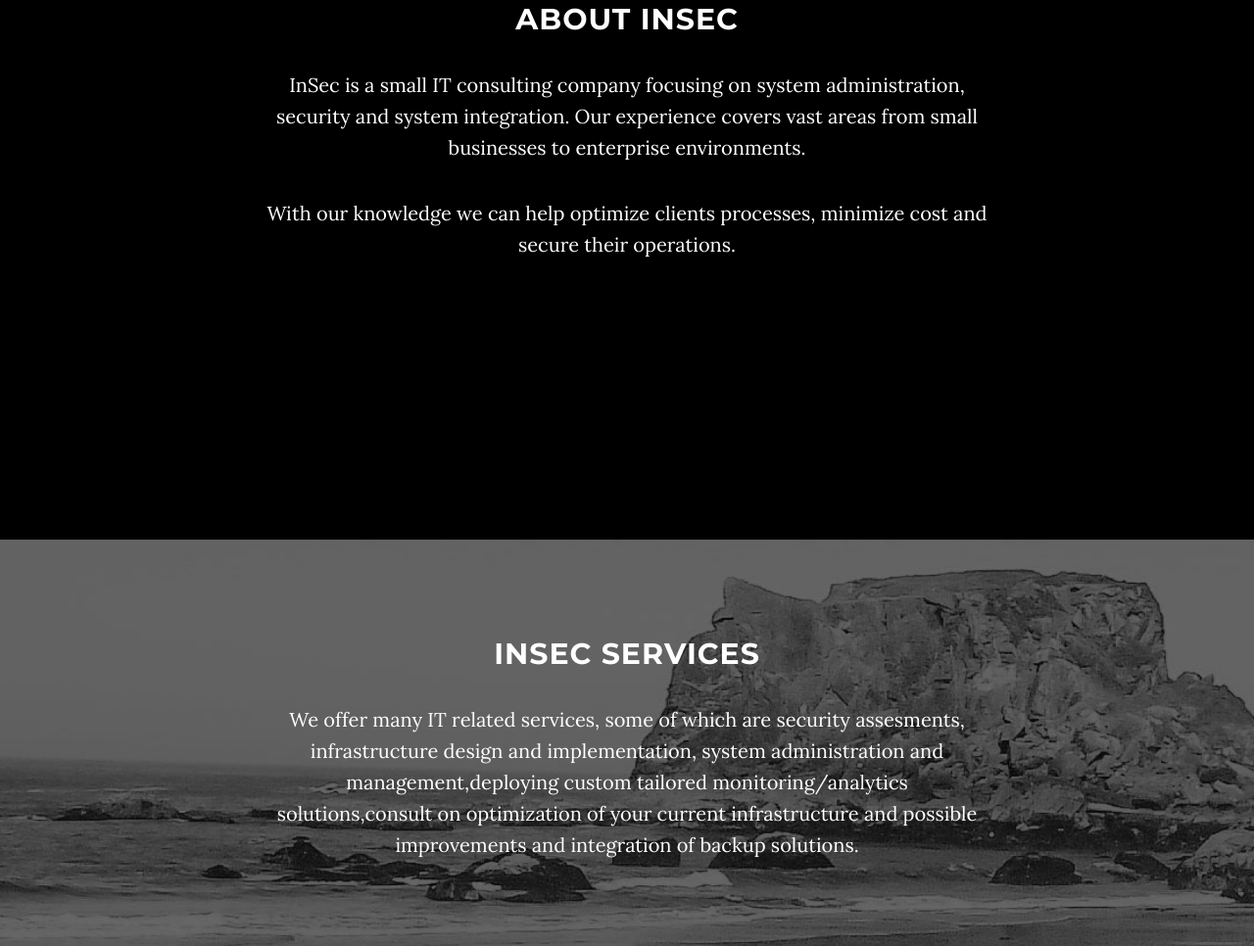
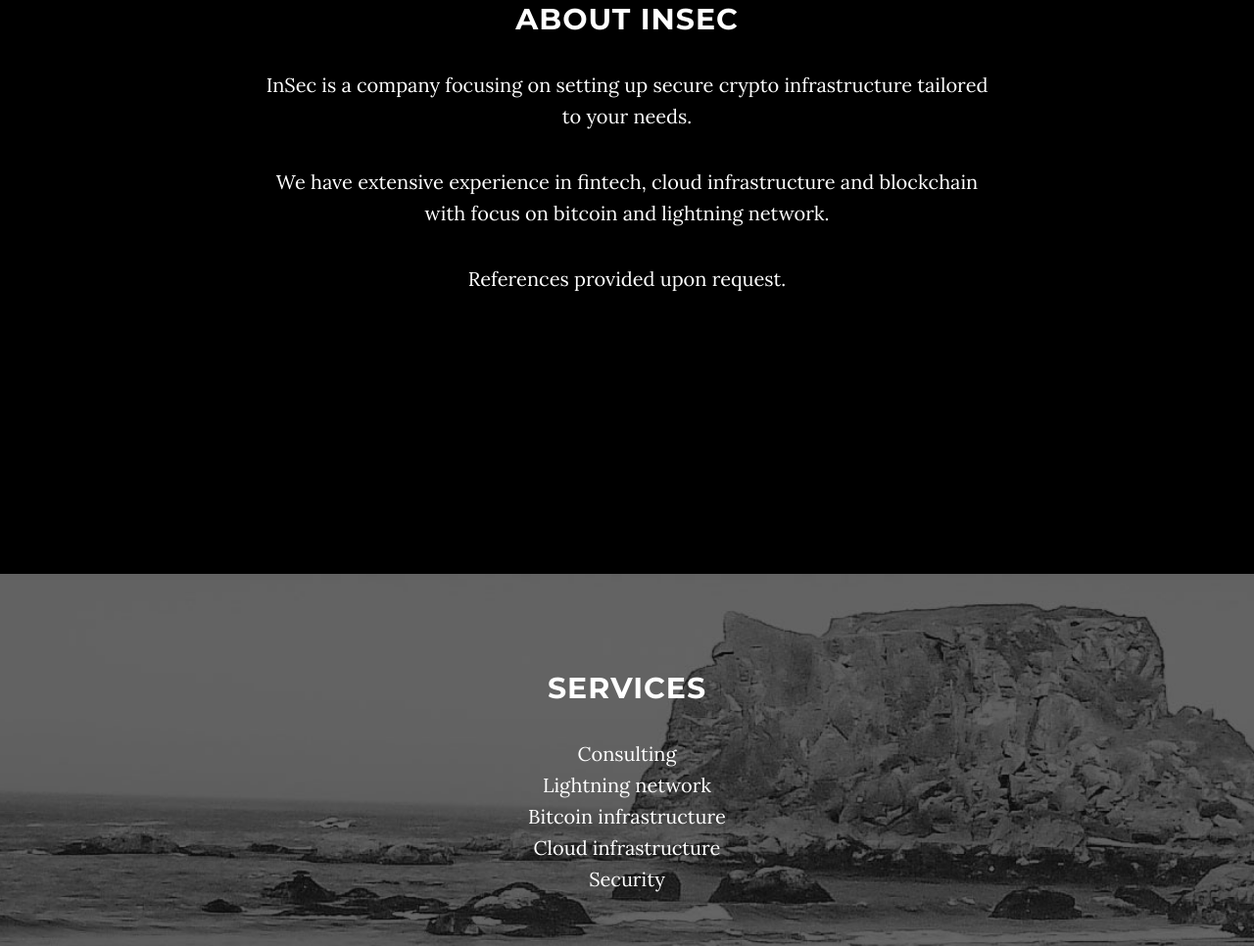
Before and after one commit to insec/insec.si, a plain HTML site: page index.html in a window 1280 px wide. Shown: the part 1047-2013 px from the top of the page at 98% size. Drawn offline with Linux system fonts and the light colour scheme.

Commit message:
2020 updates

```diff
--- a/index.html
+++ b/index.html
@@ -22,12 +22,6 @@
     <link href="https://fonts.googleapis.com/css?family=Lora:400,700,400italic,700italic" rel="stylesheet" type="text/css">
     <link href="https://fonts.googleapis.com/css?family=Montserrat:400,700" rel="stylesheet" type="text/css">
 
-    <!-- HTML5 Shim and Respond.js IE8 support of HTML5 elements and media queries -->
-    <!-- WARNING: Respond.js doesn't work if you view the page via file:// -->
-    <!--[if lt IE 9]>
-        <script src="https://oss.maxcdn.com/libs/html5shiv/3.7.0/html5shiv.js"></script>
-        <script src="https://oss.maxcdn.com/libs/respond.js/1.4.2/respond.min.js"></script>
-    <![endif]-->
 
 </head>
 
@@ -41,7 +35,7 @@
                     <i class="fa fa-bars"></i>
                 </button>
                 <a class="navbar-brand page-scroll" href="#page-top">
-                    <!-- <i class="fa fa-play-circle"></i>  <span class="light">Start</span> Bootstrap -->
+
                 </a>
             </div>
 
@@ -91,10 +85,12 @@
         <div class="row">
             <div class="col-lg-8 col-lg-offset-2">
                 <h2>About InSec</h2>
-                <p>InSec is a small IT consulting company focusing on system administration, security and system integration. Our experience covers vast areas from small businesses to enterprise environments.</p>
+                <p>InSec is a company focusing on setting up secure crypto infrastructure tailored to your needs.</p>
 
-		<p>With our knowledge we can help optimize clients processes, minimize cost and secure their operations.</p>
-<!--                <p>Together with our </p> -->
+		<p>We have extensive experience in fintech, cloud infrastructure and blockchain with focus on bitcoin and lightning network.
+
+        </p>
+        <p>           References provided upon request.</p>
             </div>
         </div>
     </section>
@@ -104,9 +100,15 @@
         <div class="download-section">
             <div class="container">
                 <div class="col-lg-8 col-lg-offset-2">
-                    <h2>InSec services</h2>
-                    <p>We offer many IT related services, some of which are security assesments, infrastructure design and implementation, system administration and management,deploying custom tailored monitoring/analytics solutions,consult on optimization of your current infrastructure and possible improvements and integration of backup solutions.</p>
-              <!--  <a href="http://startbootstrap.com/template-overviews/grayscale/" class="btn btn-default btn-lg">Visit Download Page</a> -->
+                    <h2> services</h2>
+                    <p>
+                    Consulting<br>
+                    Lightning network<br>
+                    Bitcoin infrastructure<br>
+                    Cloud infrastructure<br>
+                    Security
+
+                    </p>
                 </div>
             </div>
         </div>
@@ -121,27 +123,21 @@
               <!--  <p><a href="mailto:info@insec.si">info@insec.si</a> -->
                 </p>
                 <ul class="list-inline banner-social-buttons">
-                    <li>
-                        <a href="https://si.linkedin.com/in/aljazceru" class="btn btn-default btn-lg"><i class="fa fa-linkedin fa-fw"></i> <span class="network-name">Linkedin</span></a>
-                    </li>
+
                     <li>
                         <a href="mailto:aljaz@insec.si" class="btn btn-default btn-lg"><i class="fa fa-mail-reply fa-fw"></i> <span class="network-name">Email</span></a>
                     </li>
-                   <!-- <li>
-                        <a href="https://plus.google.com/+Startbootstrap/posts" class="btn btn-default btn-lg"><i class="fa fa-google-plus fa-fw"></i> <span class="network-name">Google+</span></a>
-                    </li> -->
+
                 </ul>
             </div>
         </div>
     </section>
 
-    <!-- Map Section -->
-<!--    <div id="map"></div> -->
 
     <!-- Footer -->
     <footer>
         <div class="container text-center">
-            <p>Copyright &copy; InSec 2019</p>
+            <p>Copyright &copy; InSec 2020</p>
         </div>
     </footer>
 
@@ -154,8 +150,6 @@
     <!-- Plugin JavaScript -->
     <script src="js/jquery.easing.min.js"></script>
 
-    <!-- Google Maps API Key - Use your own API key to enable the map feature. More information on the Google Maps API can be found at https://developers.google.com/maps/ -->
-<!--    <script type="text/javascript" src="https://maps.googleapis.com/maps/api/js?key=AIzaSyCRngKslUGJTlibkQ3FkfTxj3Xss1UlZDA&sensor=false"></script> -->
 
     <!-- Custom Theme JavaScript -->
     <script src="js/grayscale.js"></script>
```
Also changed, not shown: 2 other files.
